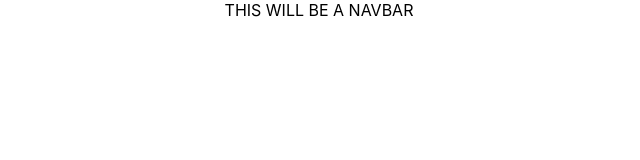
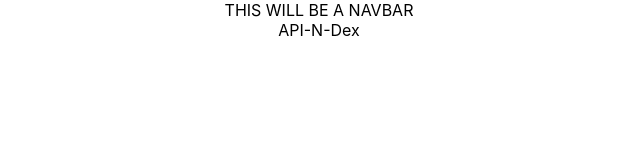
Before and after one commit to yexeniaf/API-N-Dex, a React (Create React App) app in the folder client/: page / in a window 1280 px wide. Shown: the top 160 px of the page, without its empty margins (321-961 px from the left). Built offline with nearby package versions, Linux system fonts and the light colour scheme.

Commit message:
path from homepage

```diff
--- a/client/src/App.js
+++ b/client/src/App.js
@@ -8,7 +8,7 @@ function App() {
     <div className="App">
       <nav>THIS WILL BE A NAVBAR</nav>
       <Routes>
-        <Route />
+        <Route path="/" element={<div>API-N-Dex</div>} />
         <Route />
         <Route />
         <Route />
```
